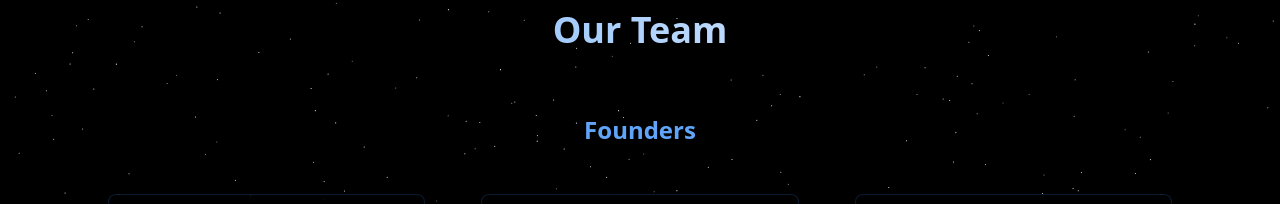
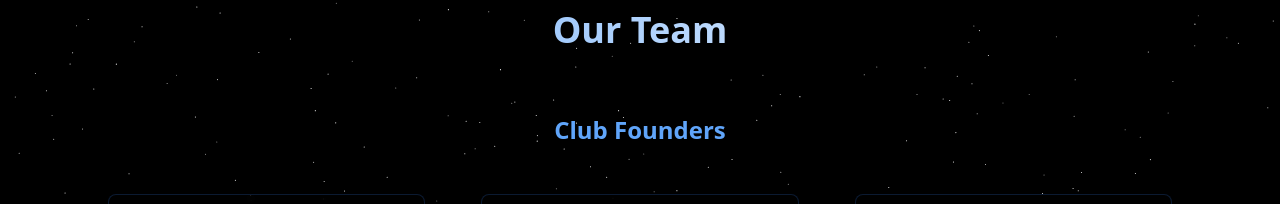
Before and after one commit to PICT-Cyber-Cell/PICT-CyberCell-Website, a React (Vite) app: page /team in a window 1280 px wide. Shown: the part 86-290 px from the top of the page. Built offline with nearby package versions, Linux system fonts and the light colour scheme.

Commit message:
Update index.tsx

```diff
--- a/src/pages/Team/index.tsx
+++ b/src/pages/Team/index.tsx
@@ -10,7 +10,7 @@ const Team = () => {
           Our Team
         </h1>
 
-        <TeamSection title="Founders" members={LeaderData} className="mb-20" />
+        <TeamSection title="Club Founders" members={LeaderData} className="mb-20" />
 
         <TeamSection
           title="Core Team"
```
